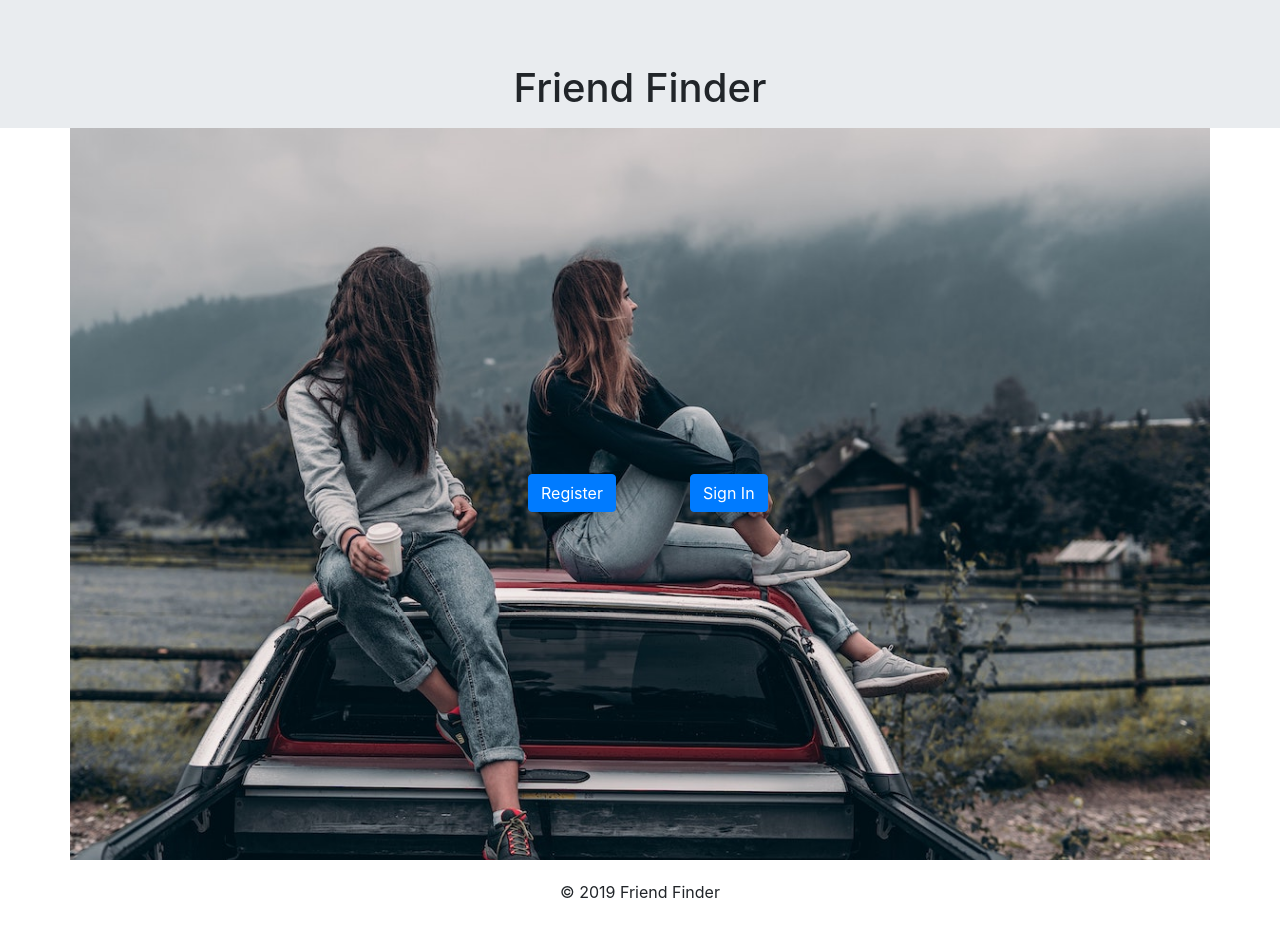
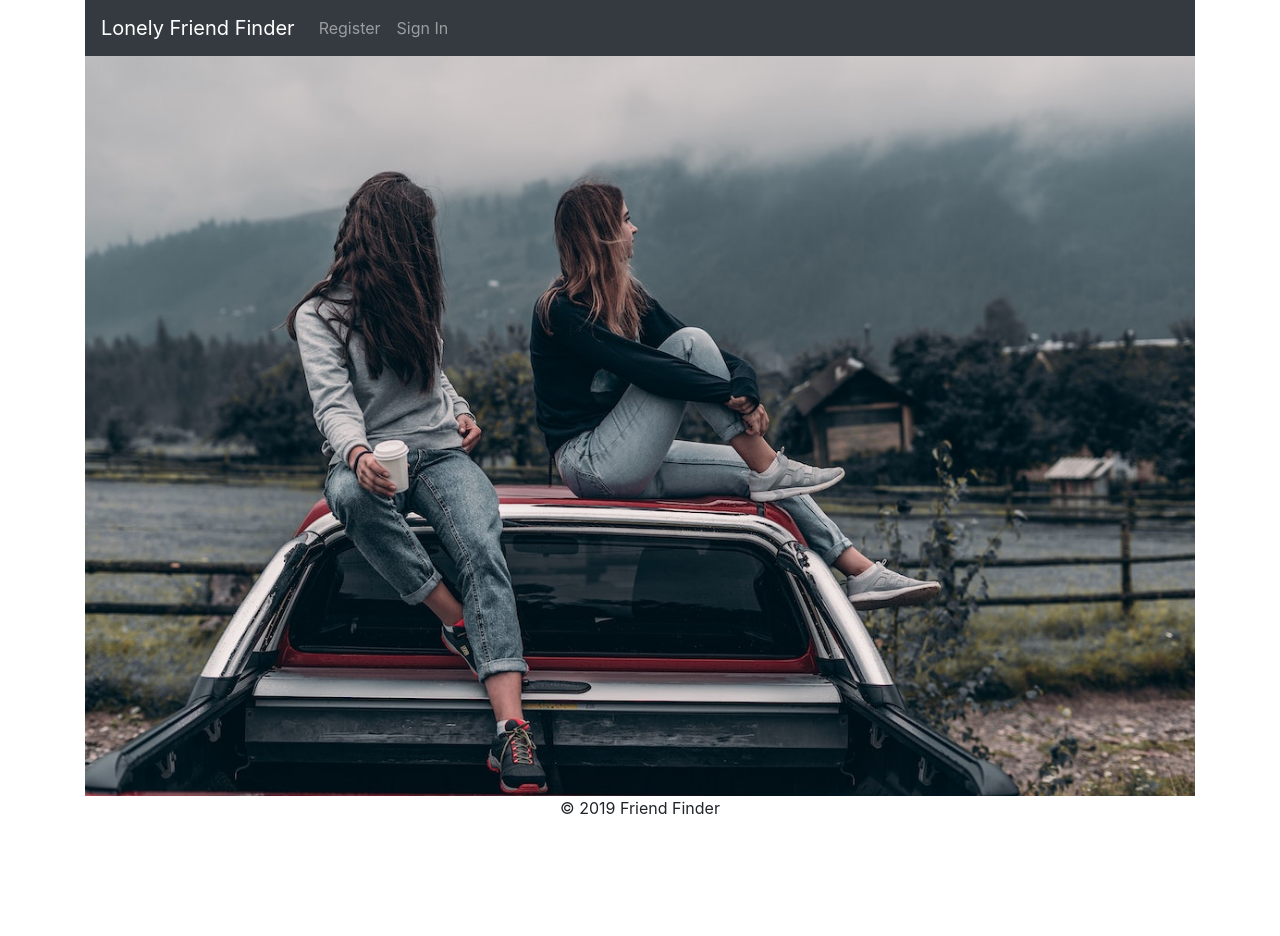
Before and after one commit to thejihongjin/22-Project-3, a React (Create React App) app in the folder client/: page / in a window 1280 px wide. Shown: the top 936 px of the page. After the commit the page ends 836 px from the top, so only its background shows below. Built offline with nearby package versions, Linux system fonts and the light colour scheme; no server answers; what google-maps-react, react-geocode would draw is missing.

Commit message:
changed jumbotron and moved register/signin buttons to navbar, moved modal to navigation component

```diff
--- a/client/src/components/Navigation.js
+++ b/client/src/components/Navigation.js
@@ -1,15 +1,21 @@
-import React, { Fragment, useContext } from "react";
+import React, { Fragment, useContext, useState } from "react";
 import Navbar from "react-bootstrap/Navbar";
 import Nav from "react-bootstrap/Nav";
 import { Link } from "react-router-dom";
 import AuthContext from "../context/auth/authContext";
 import history from "../utils/history"
+import { Container, Modal } from "react-bootstrap";
+import Register from "../pages/Register"
+import SignIn from "../pages/SignIn"
+
 
 
 const Navigation = () => {
   const authContext = useContext(AuthContext);
+  const { isAuthenticated, logout } = authContext;
 
-  const { isAuthenticated, logout } = authContext;
+  const [showRegister, setShowRegister] = useState(false);
+  const [showSignIn, setShowSignIn] = useState(false);
 
   const onLogout = () => {
     logout();
@@ -18,49 +24,95 @@ const Navigation = () => {
   //console.log(user);
 
   const authLinks = (
-    <div>
-      <li>
-        <Link to="/search" className="nav-link">
-          Find an Event
-        </Link>
-      </li>
-      <li>
-        <a onClick={onLogout} href="#!" className="hide-sm nav-link">
-          Logout
-        </a>
-      </li>
-    </div>
+    // <div>
+    //   <li>
+    //     <Link to="/search" className="nav-link">
+    //       Find an Event
+    //     </Link>
+    //   </li>
+    //   <li>
+    //     <a onClick={onLogout} href="#!" className="hide-sm nav-link">
+    //       Logout
+    //     </a>
+    //   </li>
+    // </div>
+
+    <Nav className="mr-auto">
+      <Nav.Link href="/search">Find an Event</Nav.Link>
+      <Nav.Link onClick={onLogout}>Logout</Nav.Link>
+    </Nav>
   );
 
   const guestLinks = (
-    <div>
-      <li>
-        <Link to="/" className="nav-link">
-          Register
-        </Link>
-      </li>
-      <li>
-        <Link to="/" className="nav-link">
-          Login
-        </Link>
-      </li>
-    </div>
+    // <div>
+    //   <li>
+    //     <Link to="/" className="nav-link">
+    //       Register
+    //     </Link>
+    //   </li>
+    //   <li>
+    //     <Link to="/" className="nav-link">
+    //       Login
+    //     </Link>
+    //   </li>
+    // </div>
+
+    <Nav className="mr-auto">
+    <Nav.Link onClick={() => setShowRegister(true)}>Register</Nav.Link>
+    <Nav.Link onClick={() => setShowSignIn(true)}>Sign In</Nav.Link>
+      {/* <Nav.Link onClick={() => alert("register")}>Register</Nav.Link>
+      <Nav.Link onClick={() => alert("signin")}>Sign In</Nav.Link> */}
+    </Nav>
   );
 
   return (
-    <Navbar sticky="top" bg="dark" expand="lg">
+    <Container>
+    <Navbar sticky="top" bg="dark" variant="dark" expand="md">
       <Navbar.Brand>
-        <Link to="/" className="nav-link">
-          <h3>Lonely Friend Finder</h3>
-        </Link>
+        {/* <Link to="/" className="nav-link"> */}
+        Lonely Friend Finder
+        {/* </Link> */}
       </Navbar.Brand>
       <Navbar.Toggle aria-controls="basic-navbar-nav" />
       <Navbar.Collapse id="basic-navbar-nav">
-        <Nav className="mr-auto">
-         {isAuthenticated ? authLinks : guestLinks}
-        </Nav>
+        {/* <Nav className="mr-auto"> */}
+        {isAuthenticated
+          ? authLinks
+          : guestLinks
+        }
+        {/* </Nav> */}
       </Navbar.Collapse>
     </Navbar>
+
+
+
+    <Modal
+          size="lg"
+          show={showRegister}
+          onHide={() => setShowRegister(false)}
+          aria-labelledby="example-modal-sizes-title-lg"
+        >
+          <Modal.Header closeButton>
+            <Modal.Title id="example-modal-sizes-title-lg">Register</Modal.Title>
+          </Modal.Header>
+          <Modal.Body>
+            <Register onHide={() => setShowRegister(false)} />
+          </Modal.Body>
+        </Modal>
+        <Modal
+          size="lg"
+          show={showSignIn}
+          onHide={() => setShowSignIn(false)}
+          aria-labelledby="example-modal-sizes-title-lg"
+        >
+          <Modal.Header closeButton>
+            <Modal.Title id="example-modal-sizes-title-lg">Sign In</Modal.Title>
+          </Modal.Header>
+          <Modal.Body>
+            <SignIn onHide={() => setShowSignIn(false)} />
+          </Modal.Body>
+        </Modal>
+    </Container>
   );
 };
 
--- a/client/src/pages/About.js
+++ b/client/src/pages/About.js
@@ -8,12 +8,13 @@ import SignIn from "./SignIn"
 import Carousel from "../components/Carousel"
 import Nav from 'react-bootstrap/Nav'
 import Footer from "../components/Footer"
+import Navigation from "../components/Navigation"
 
-import "./Style.css"
+// import "./Style.css"
 
 const About = props => {
-  const [showRegister, setShowRegister] = useState(false);
-  const [showSignIn, setShowSignIn] = useState(false);
+  // const [showRegister, setShowRegister] = useState(false);
+  // const [showSignIn, setShowSignIn] = useState(false);
   const authContext = useContext(AuthContext);
   const { isAuthenticated } = authContext;
 
@@ -28,27 +29,22 @@ const About = props => {
 
   return (
     <div className="main">
-      <Jumbotron fluid className="header">
-        <h1 className="text-center"> Friend Finder</h1>
-      </Jumbotron>
+
+      <Navigation />
+
+      {/* <Jumbotron fluid className="header">
+        <div className="float-right">
+          <Button className="buttonClick" variant="primary" onClick={() => setShowRegister(true)}>Register</Button> <Button className="buttonClick" variant="primary" onClick={() => setShowSignIn(true)}>Sign In</Button>
+        </div>
+        <h1 className="text-center">Lonely Friend Finder</h1>
+      </Jumbotron> */}
+
       <Container className="container" >
 
-    <Carousel/>
+        <Carousel />
 
-      <Row className="buttonCol">
-      {/* className="d-flex justify-content-center" */}
-        <Col>
-        {/* className="d-flex justify-content-between" */}
-          <Button className="buttonClick" variant="primary" onClick={() => setShowRegister(true)}>
-            Register
-          </Button>
-          <Button className="buttonClick" variant="primary" onClick={() => setShowSignIn(true)}>
-            Sign In
-          </Button>
-        </Col>
-      </Row>
 
-      <Modal
+        {/* <Modal
           size="lg"
           show={showRegister}
           onHide={() => setShowRegister(false)}
@@ -73,7 +69,7 @@ const About = props => {
           <Modal.Body>
             <SignIn onHide={() => setShowSignIn(false)} />
           </Modal.Body>
-      </Modal>
+        </Modal> */}
 
       </Container>
       {/* <Footer/> */}
```
Lines whose indentation alone changed are shown as unchanged.
